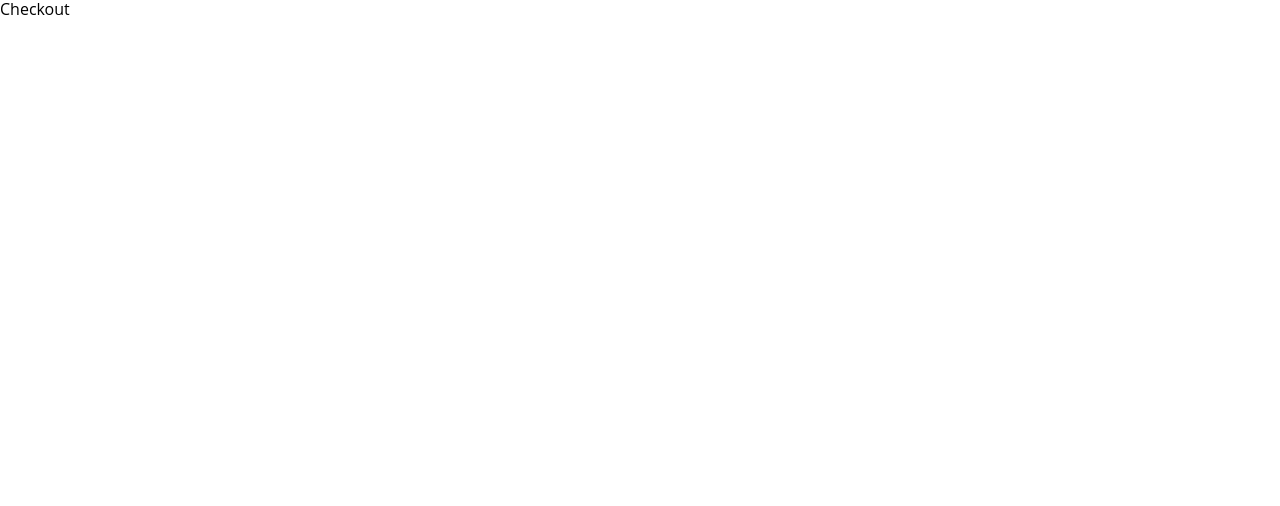
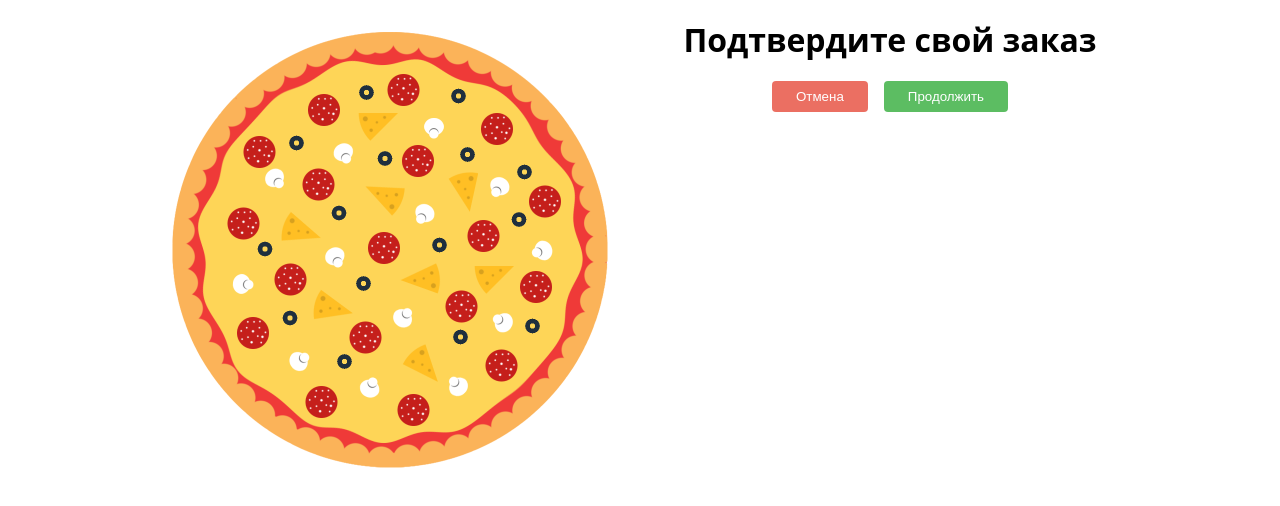
Before and after one commit to georgymukha/lesson_39, a React (Create React App) app: page /checkout in a window 1280 px wide. Shown: the top 506 px of the page. Built offline with nearby package versions, Linux system fonts and the light colour scheme.

Commit message:
add checkout styles

```diff
--- a/src/components/Order/CheckoutSummary/CheckoutSummary.jsx
+++ b/src/components/Order/CheckoutSummary/CheckoutSummary.jsx
@@ -1,9 +1,20 @@
 import React from 'react'
+import Pizza from '../../Pizza/Pizza'
+import Button from '../../UI/Button/Button';
 
 function CheckoutSummary({ingredients}) {
   return (
-    <div>CheckoutSummary</div>
-  )
+    <>
+      <Pizza ingredients={ingredients} />
+      <div className="checkout__wrap">
+        <h1 className="checkout__title">Подтвердите свой заказ</h1>
+        <div className="checkout__actions">
+          <Button type="btn-danger">Отмена</Button>
+          <Button type="btn-success">Продолжить</Button>
+        </div>
+      </div>
+    </>
+  );
 }
 
 export default CheckoutSummary
--- /dev/null
+++ b/src/containers/Checkout/Checkout.css
@@ -0,0 +1,12 @@
+.checkout {
+  margin: 0 auto;
+  max-width: 1000px;
+  display: grid;
+  grid-template-columns: minmax(500px, 1fr) 1fr;
+}
+.checkout__title {
+  text-align: center;
+}
+.checkout__actions {
+  text-align: center;
+}
--- a/src/containers/Checkout/Checkout.jsx
+++ b/src/containers/Checkout/Checkout.jsx
@@ -1,5 +1,7 @@
 import React, { useState } from 'react';
-import {Link} from 'react-router-dom';
+import CheckoutSummary from '../../components/Order/CheckoutSummary/CheckoutSummary';
+
+import './Checkout.css';
 
 function Checkout() {
 
@@ -13,7 +15,7 @@ function Checkout() {
 
   return (
     <div className="checkout">
-      Checkout
+      <CheckoutSummary ingredients={ingredients}/>
     </div>
   );
 }
```
